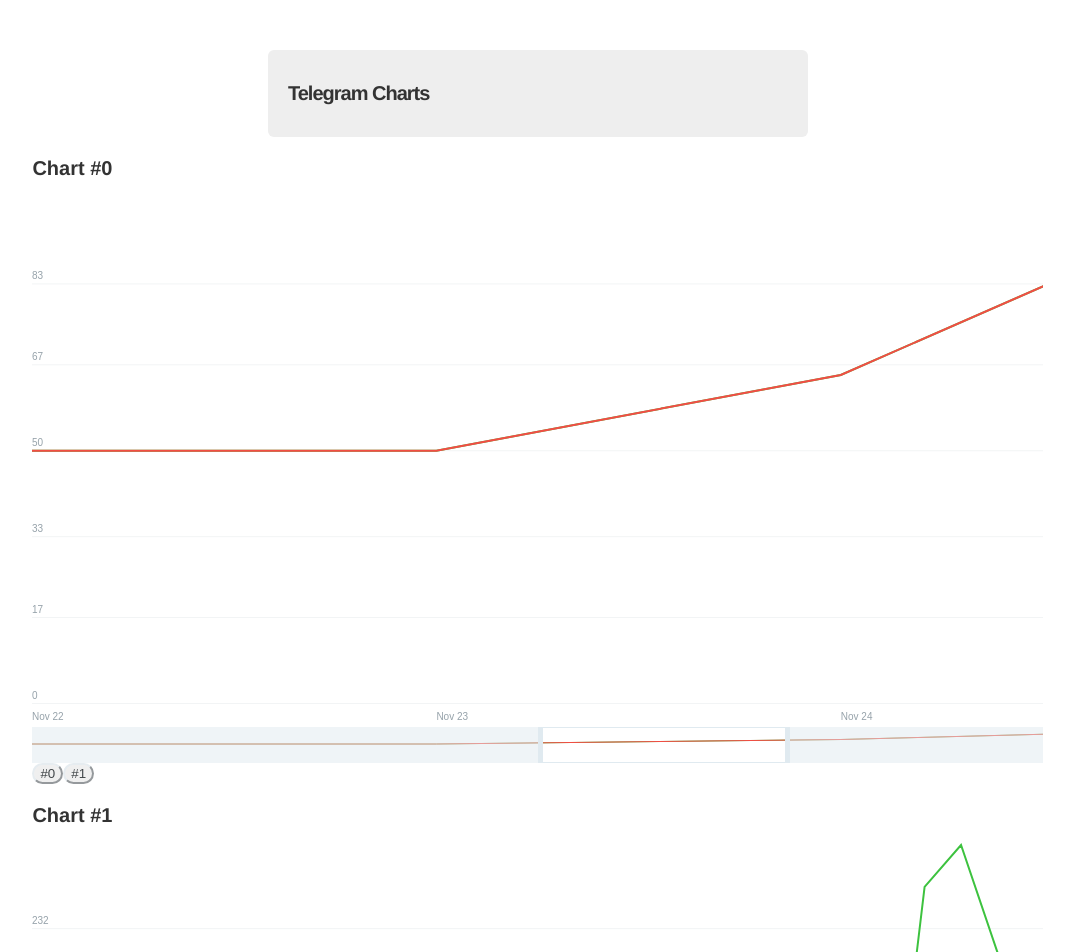
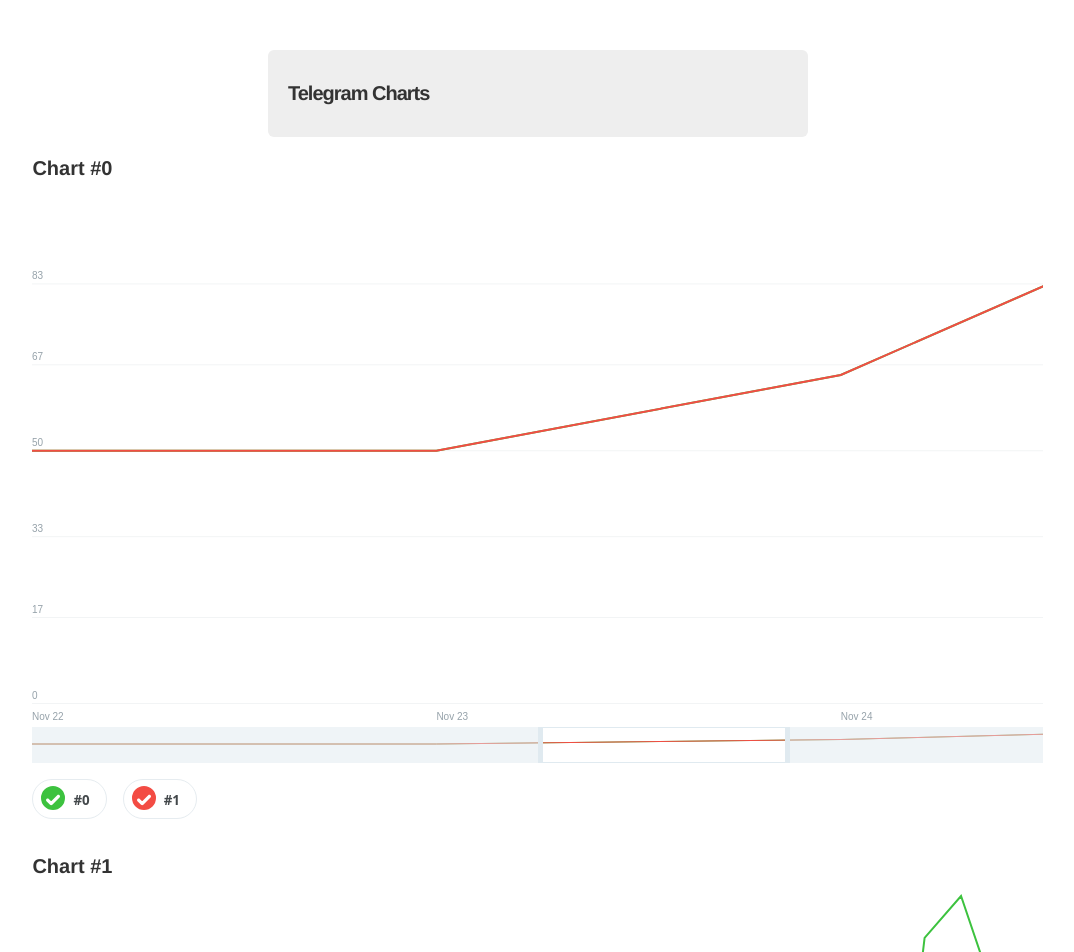
Before and after one commit to achmedzhanov/tgchart, a website: page app/index.html in a window 1280 px wide. Shown: the top 952 px of the page, without its empty margins (102-1176 px from the left). Drawn offline with Linux system fonts and the light colour scheme.

Commit message:
toggle buttons style

```diff
--- a/app/scripts/charts.js
+++ b/app/scripts/charts.js
@@ -87,6 +87,11 @@
             return this;
         }
 
+        innerHTML(value) {
+            this._el.innerHTML = value;
+            return this;
+        }
+
         style(name, value) {
             this._el.style[name] = value;
             return this;
@@ -124,7 +129,7 @@
         const {el, chartData, title} = options;
         let {sizes} = options;
         sizes = sizes || {width: 500, height: 250};
-        const {columns, names, types} = chartData;
+        const {columns, names, types, colors} = chartData;
         const chartColumnsIds = Object.keys(types).filter(t => types[t] !== 'x');
         const columnsMap = {};
         for(let c of columns) {
@@ -286,7 +291,7 @@
             rangeSelector.onRangeChanged = (r) => { cph.hide(); cvp.updateRange(r); };
 
             const toggleGroupEl = createEl('div').appendTo(el);
-            const tg = new ToggleGroup({containerEl: toggleGroupEl.el, names});
+            const tg = new ToggleGroup({containerEl: toggleGroupEl.el, names, colors});
             tg.onToogle = (lId) => {cph.hide(); toggleLine(lId);}
 
             el['__chart_state__'] = state;
@@ -958,34 +963,50 @@
         }
     }
 
+
+    const checkmark = '<svg class="checkmark"  version="1.1" xmlns="http://www.w3.org/2000/svg" xmlns:xlink="http://www.w3.org/1999/xlink" x="0px" y="0px" width="14px" height="14px" viewBox="0 0 45.701 45.7"	>'
+    + '<g><g>'
+    + '<path d="M20.687,38.332c-2.072,2.072-5.434,2.072-7.505,0L1.554,26.704c-2.072-2.071-2.072-5.433,0-7.504'
+    + 'c2.071-2.072,5.433-2.072,7.505,0l6.928,6.927c0.523,0.522,1.372,0.522,1.896,0L36.642,7.368c2.071-2.072,5.433-2.072,7.505,0'
+    + 'c0.995,0.995,1.554,2.345,1.554,3.752c0,1.407-0.559,2.757-1.554,3.752L20.687,38.332z"/>'
+    + '</g></g></svg>';
+
     class ToggleGroup {
 
         constructor(options) {
-            const {names} = options;
+            const {names, colors} = options;
             this.names = names;
+            this.colors = colors;
             this.el = new ElementBuilder(options.containerEl);
             this.onToogle = () => {};
             this.init();
         }
 
         init() {
-            this.el.addClass('chart-toogle-buttons');
+            this.el.addClass('chart-toggle-buttons');
             for (let k of Object.keys(this.names)) {
                 let toggled = true;
                 const n = this.names[k];
                 const bEl = createEl('button')
-                .addClass('button')
+                .addClass('toggle-button')
                 .addClass('toggled')
-                .innerText(n)
                 .appendTo(this.el);
+                const cfEl = createEl('div').addClass('circle-figure').innerHTML(checkmark).appendTo(bEl);
+                cfEl.style('border-color', this.colors[k]).style('background-color', this.colors[k]);
+
+                const span = createEl('span').appendTo(bEl);
+                span.innerText(n);
 
                 bEl.el.onclick = () => {
                     toggled = !toggled;
                     if(toggled) {
+                        cfEl.style('background-color', this.colors[k]);
                         bEl.addClass('toggled');
                     } else {
+                        cfEl.style('background-color', 'transparent');
                         bEl.removeClass('toggled');
                     }
+
                     this.onToogle(k);
                 };
             }
--- a/app/styles/charts.css
+++ b/app/styles/charts.css
@@ -157,27 +157,44 @@
     right: 0;
 }
 
-.chart-toogle-buttons .button {
+.chart-toggle-buttons {
+    padding: 1rem 0rem;
+}
+
+.chart-toggle-buttons .toggle-button:focus {outline:0;}
+
+.chart-toggle-buttons .toggle-button {
     color: #43484b;
-    border-color: #e6ecf0;
+    border: 1px solid #e6ecf0;
     border-radius: 1000px;
 
-    /* border: 0;
-    border-radius: 0.25rem;
-    background: #1E88E5;
-    color: white;
+    background:transparent;
     font-family: system-ui, sans-serif;
-    font-size: 1rem;
+    /*font-size: 1rem;*/
+    font-weight: 600;
     line-height: 1.2;
     white-space: nowrap;
     text-decoration: none;
-    padding: 0.25rem 0.5rem;
-    margin: 0.25rem;
-    cursor: pointer;     */
+    line-height: 2.5rem;
+    height: 2.5rem;
+    padding: 0rem 1rem 0rem .5rem;
+    margin: 0;
+    margin-right: 1rem;
+    cursor: pointer;
 }
 
-.chart-toogle-buttons .button:focus {outline:0;}
+.chart-toggle-buttons .toggle-button .circle-figure {
+    display: inline-block;
+    width: 24px;
+    height: 24px;
+    line-height: 24px;
+    margin-right: 0.5rem;
+    border-radius: 1000px;
+    border: 2px solid red;
+    box-sizing: border-box;
+}
 
-.chart-toogle-buttons .button .toggled {
-    color: red;
+.chart-toggle-buttons .toggle-button .circle-figure .checkmark {
+    margin-bottom: -2px;
+    fill: #fff;
 }
```
